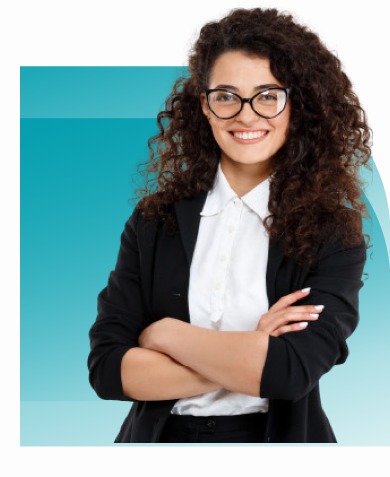
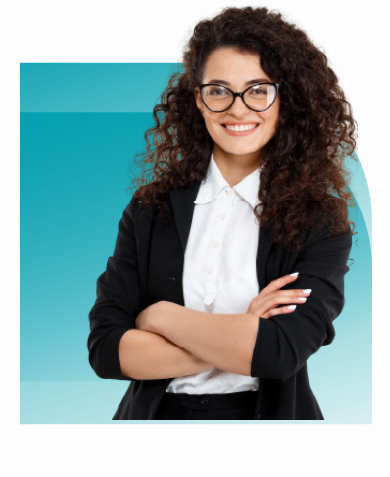
Before and after one commit to CandeCabrera/PortfolioAcademloCandelaria, a plain HTML site: page index.html in a window 390 px wide. Shown: the part 132-609 px from the top of the page. Drawn offline with Linux system fonts and the light colour scheme.

Commit message:
hero align

```diff
--- a/style.css
+++ b/style.css
@@ -249,12 +249,13 @@ body{
     .hero{
         width: 100%;
         flex-direction: column;
-        margin: auto;
+        justify-content: center;
+        /* margin: auto; */
         padding: 0;
     }
 
     .hero-left{
-        width: 100%;
+        width: 95%;
     }
 
     .hero-vector > svg{
```
